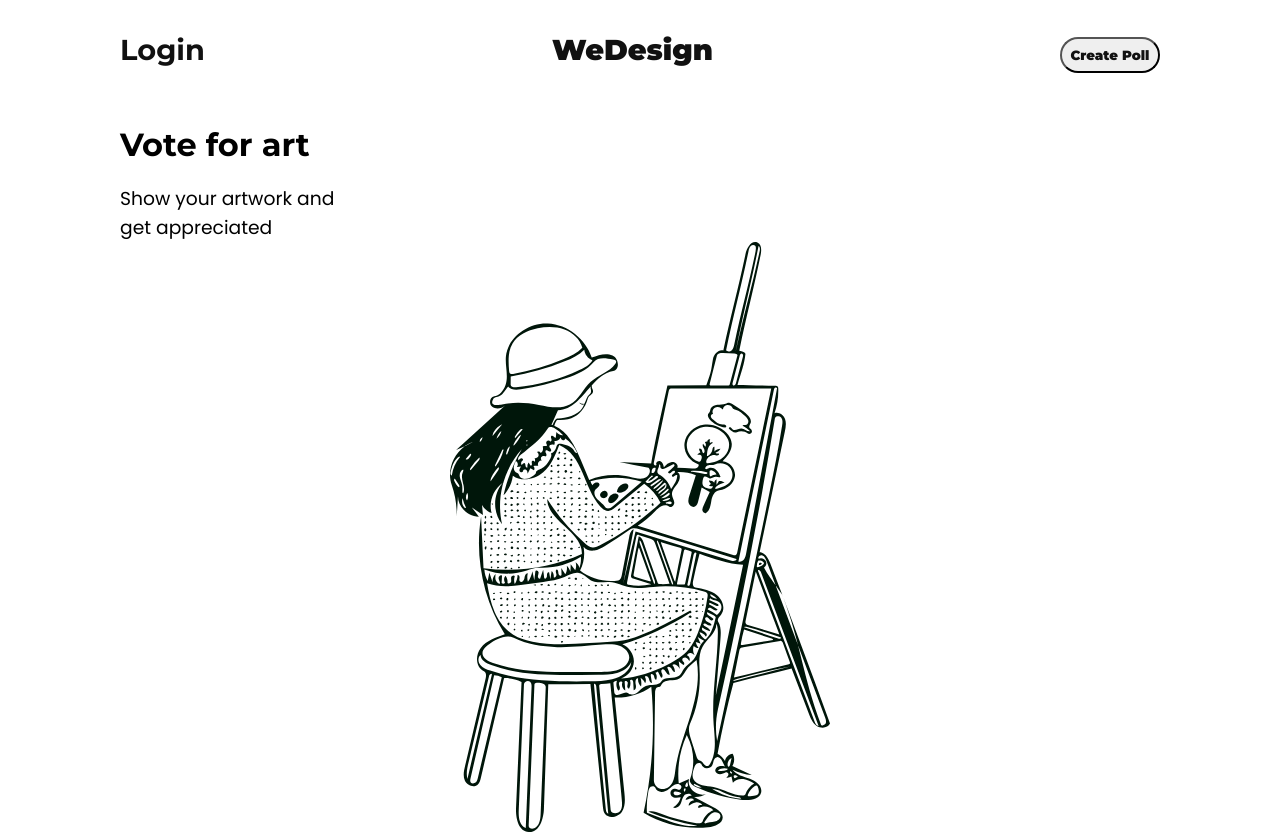
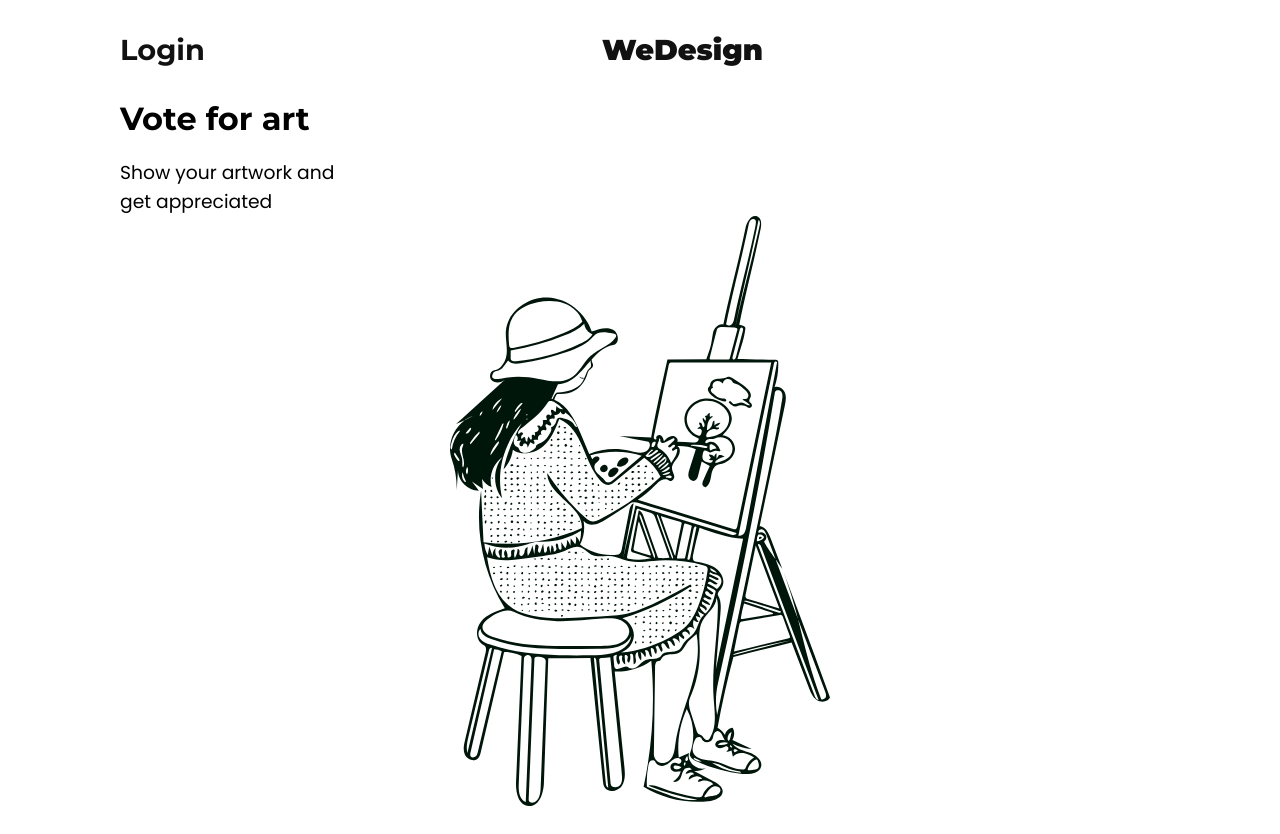
Before and after one commit to chingu-voyages/v40-geckos-team-19, a React (Create React App) app: page / in a window 1280 px wide. Shown: the top 834 px of the page. Built offline with nearby package versions, Linux system fonts and the light colour scheme.

Commit message:
create poll btn now visible only if logged in already

```diff
--- a/src/Components/Header/Header.jsx
+++ b/src/Components/Header/Header.jsx
@@ -31,22 +31,20 @@ const Header = () => {
       <div className="header-inner">
         <nav className="nav">
           <li>
-            {/* <button type="submit"> */}
             <NavLink onClick={handleLogout} to="/login">
               {authCtx.isLoggedIn ? "Logout" : "Login"}
             </NavLink>
-            {/* </button> */}
           </li>
 
           <li className="title">
             <NavLink to="/">WeDesign</NavLink>
           </li>
           <li>
-            <button className="btn">
-              <NavLink to={authCtx.isLoggedIn ? "/voting" : "/login"}>
+            {authCtx.isLoggedIn && <button className="btn">
+              <NavLink to="/voting">
                 Create Poll
               </NavLink>
-            </button>
+            </button>}
           </li>
         </nav>
       </div>
```
